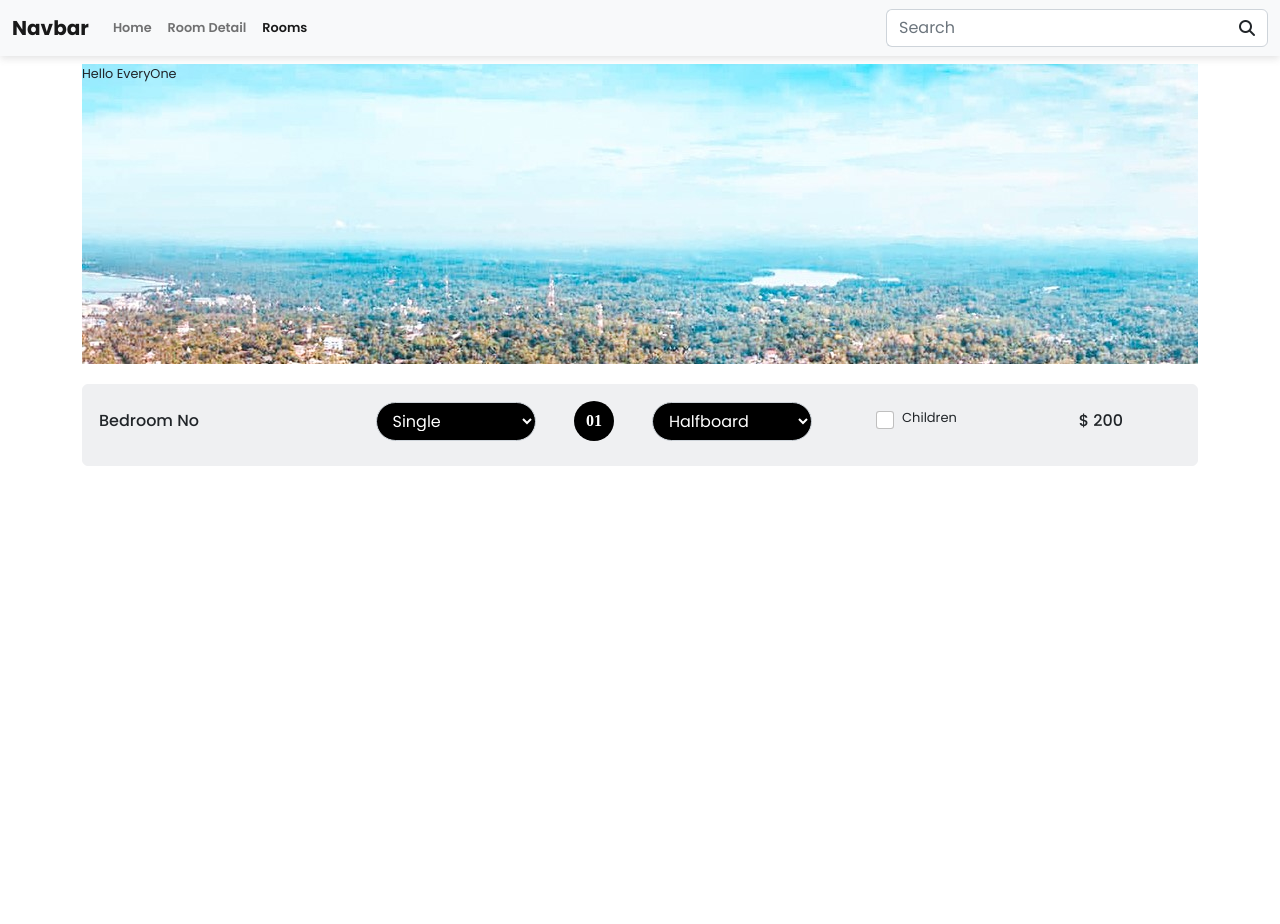
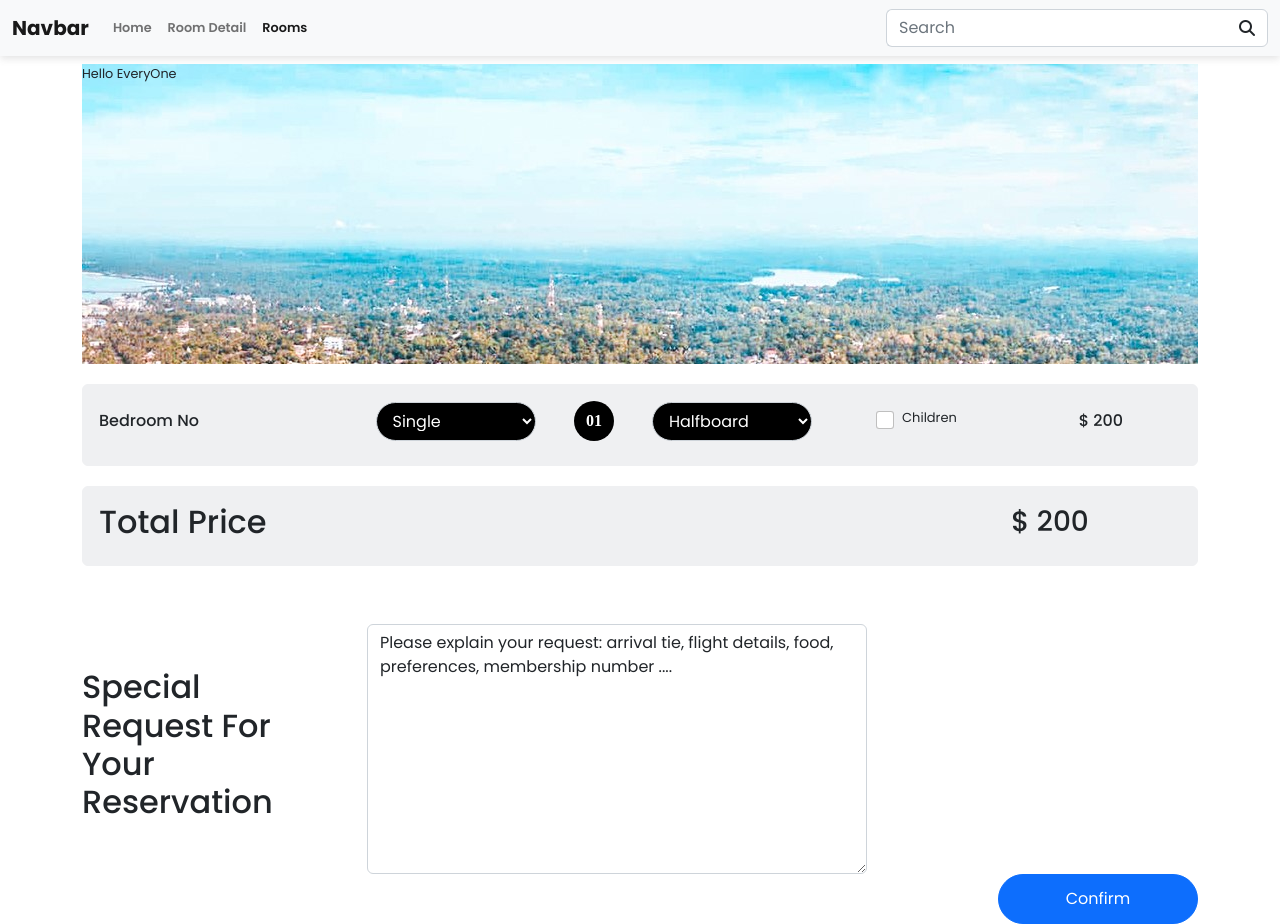
Before and after one commit to aminduishara/ehm, a React (Create React App) app: page /reservation in a window 1280 px wide. Before the commit the page ends 800 px from the top, so only its background shows below. Built offline with nearby package versions, Linux system fonts and the light colour scheme.

Commit message:
Add the elements for reservation page

```diff
--- /dev/null
+++ b/src/components/Total/Total.css
@@ -0,0 +1,9 @@
+.totaldetail__card {
+    margin-left:auto;
+    margin-right:auto;
+    margin-top: 20px;
+    border-radius: 5px;
+    background-color: #EFF0F2;
+    border-color: #EFF0F2;
+    font-size: small;
+}
--- /dev/null
+++ b/src/components/Total/TotalCmp.js
@@ -0,0 +1,26 @@
+import React from 'react'
+import './Total.css'
+
+export default function
+() {
+  return (
+    <div>
+        <div className="d-flex justify-content-center align-items-center">
+        <div className="col-8 col-md-12 col-sm-8">
+            <div className="card totaldetail__card rounded">
+            <div className="card-body">
+                <div className="row d-flex align-items-center">
+                <div className="col-sm-3 h2 font-weight-bold">
+                    Total Price
+                </div>
+                <div className="col-8 h3 font-weight-bold text-end">
+                    $ 200
+                </div>
+                </div>
+            </div>
+            </div>
+        </div>
+        </div>
+    </div>
+  )
+}
--- a/src/pages/Reservation/Reservation.css
+++ b/src/pages/Reservation/Reservation.css
@@ -3,3 +3,9 @@
     width:auto;
     height: 300px;;
 }
+
+.reservation__confirmbtn {
+    border-radius: 50px;
+    height: 50px;
+    width: 200px;
+}
--- a/src/pages/Reservation/Reservation.js
+++ b/src/pages/Reservation/Reservation.js
@@ -2,6 +2,7 @@ import React from 'react'
 import BookingDetailCmp from '../../components/BookingDetail/BookingDetailCmp'
 import BeachImg from './beach.jpg'
 import './Reservation.css'
+import TotalCmp from '../../components/Total/TotalCmp'
 
 function Reservation() {
     return (
@@ -10,6 +11,25 @@ function Reservation() {
                 Hello EveryOne
             </div>
             <BookingDetailCmp/>
+            <TotalCmp/>
+            <br></br><br></br><br></br>
+
+            <div className="col-8 col-md-12 col-sm-8">
+                    <div className="row d-flex align-items-center">
+
+                    <div className="col-sm-3 h2 font-weight-bold">
+                        Special<br/>Request For<br/> Your <br/>Reservation
+                    </div>
+                    <div className="col-sm-3 font-weight-bold">
+                        <textarea type="text-area" className="form-control" style={{width:'500px', height:'250px'}}x>Please explain your request: arrival tie, flight details, food, preferences, membership number ....</textarea>
+                    </div>
+                    <div className="col-12 text-end">
+                        <button type="submit" className='btn btn-primary reservation__confirmbtn'>Confirm</button>
+                    </div>
+
+                    </div>
+            </div>
+
         </div>
     )
 }
```
